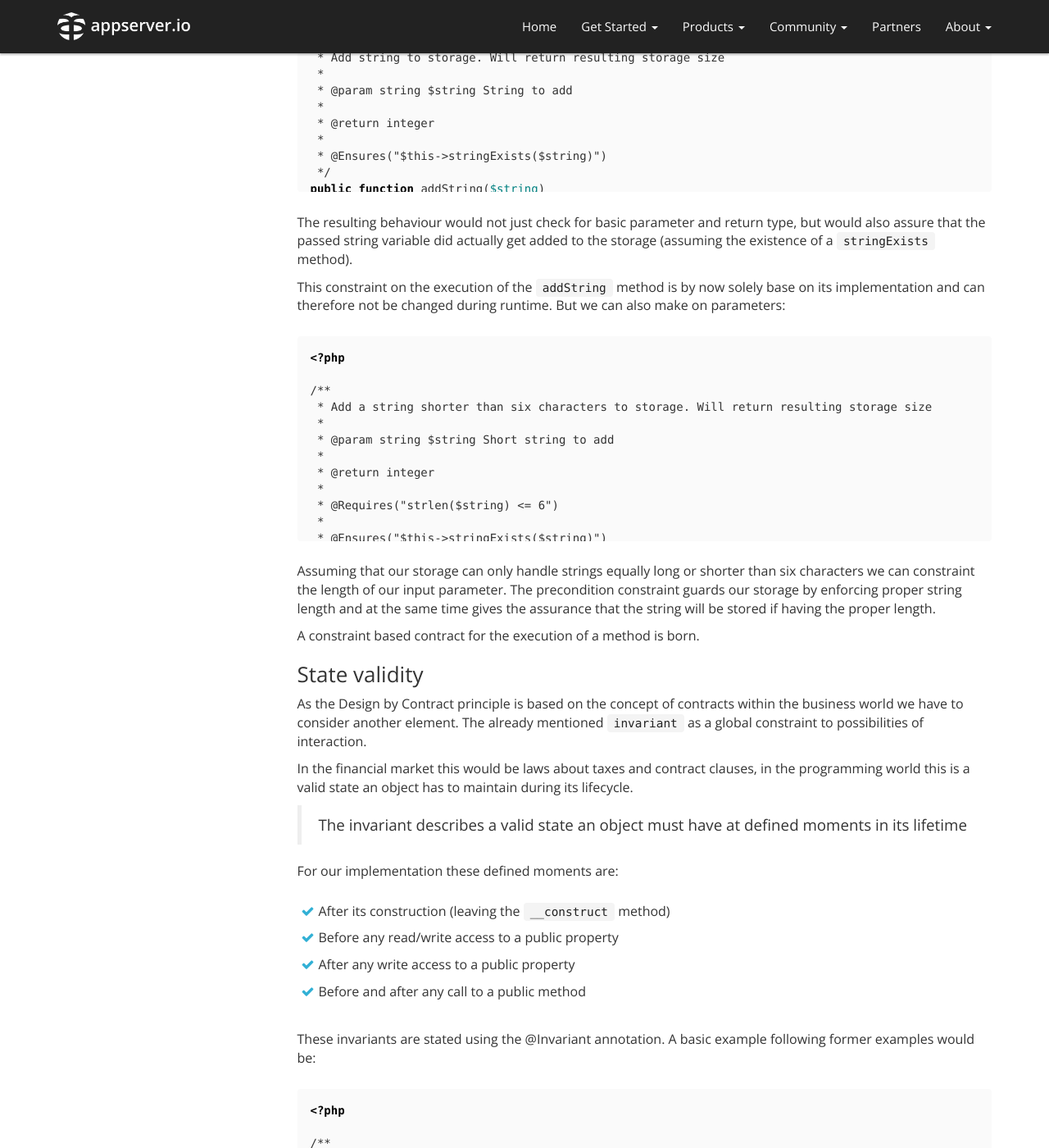
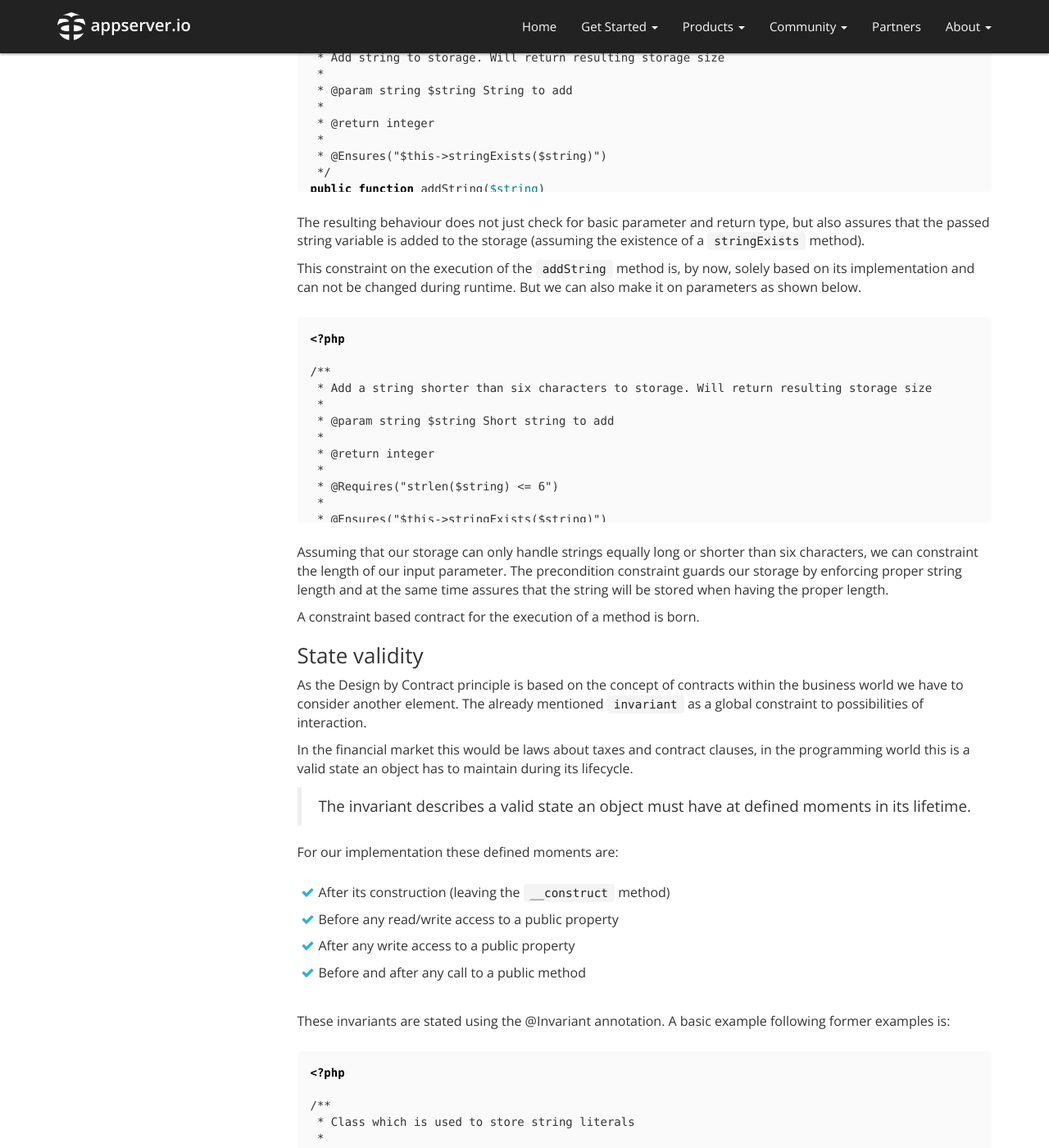
Before and after one commit to appserver-io/appserver, a Jekyll site: the page built from _docs/design-by-contract.md, in a window 1280 px wide and 1400 px high, scrolled down 1754 px. Shown: the whole window at 82% size. Built offline with Jekyll 4.4.1, drawn with Linux system fonts in a browser that asks for light colours; nearby versions of some CDN libraries; library files that are not in the unit come from our copies; Markdown is read by kramdown in place of the engine named in the settings; some of the changed text lies outside the part shown.

Commit message:
Update design-by-contract.md
Minor changes, only parts - not whole document.

````diff
--- a/_docs/design-by-contract.md
+++ b/_docs/design-by-contract.md
@@ -36,9 +36,9 @@
 If following [common syntax](http://phpdoc.org/docs/latest/guides/types.html) we can make use of these annotations to enforce strong typing at method call and return point.
 
 > We currently support the `@param` and `@return` annotations as type hints (scalar and class/interface
-> based), including special features like `typed arrays` using e. g. `\stdClass[]`
+> based), including special features like `typed arrays` using e. g. `\stdClass[]`.
 
-A basic example would be the following
+Review the following example.
 
 ```php
 <?php
@@ -58,8 +58,8 @@
 
 As stated in the comments this example method will add a string to a storage and return the resulting storage size. Using Design by Contract both the parameter type and the return type will be enforced.
 
-This is possible for scalar types as well as complex ones and offers an addition for `typed arrays`.
-An example might be:
+This is possible for scalar types as well as for complex ones and offers an addition for `typed arrays`.
+Review the following example.
 
 ```php
 <?php
@@ -80,7 +80,7 @@
 A more complex use case is writing out execution constraints within contracts.
 This can be done using the mentioned condition clauses.
 
-An example expanding on the former `addString` code piece would be:
+The following example expands on the former `addString` code piece.
 
 ```php
 <?php
@@ -100,11 +100,9 @@
 }
 ```
 
-The resulting behaviour would not just check for basic parameter and return type, but would also assure that the passed string variable did actually get added
-to the storage (assuming the existence of a `stringExists` method).
+The resulting behaviour does not just check for basic parameter and return type, but also assures that the passed string variable is added to the storage (assuming the existence of a `stringExists` method).
 
-This constraint on the execution of the `addString` method is by now solely base on its implementation and can therefore not be changed during runtime.
-But we can also make on parameters:
+This constraint on the execution of the `addString` method is, by now, solely based on its implementation and can not be changed during runtime. But we can also make it on parameters as shown below.
 
 ```php
 <?php
@@ -126,8 +124,8 @@
 }
 ```
 
-Assuming that our storage can only handle strings equally long or shorter than six characters we can constraint the length of our input parameter.
-The precondition constraint guards our storage by enforcing proper string length and at the same time gives the assurance that the string will be stored if having the proper length.
+Assuming that our storage can only handle strings equally long or shorter than six characters, we can constraint the length of our input parameter.
+The precondition constraint guards our storage by enforcing proper string length and at the same time assures that the string will be stored when having the proper length.
 
 A constraint based contract for the execution of a method is born.
 
@@ -138,7 +136,7 @@
 
 In the financial market this would be laws about taxes and contract clauses, in the programming world this is a valid state an object has to maintain during its lifecycle.
 
-> The invariant describes a valid state an object must have at defined moments in its lifetime
+> The invariant describes a valid state an object must have at defined moments in its lifetime.
 
 For our implementation these defined moments are:
 
@@ -148,7 +146,7 @@
 * Before and after any call to a public method
 
 These invariants are stated using the @Invariant annotation.
-A basic example following former examples would be:
+A basic example following former examples is:
 
 ```php
 <?php
````
Also changed, not shown: other parts of _docs/design-by-contract.md (+2 -2 lines).
